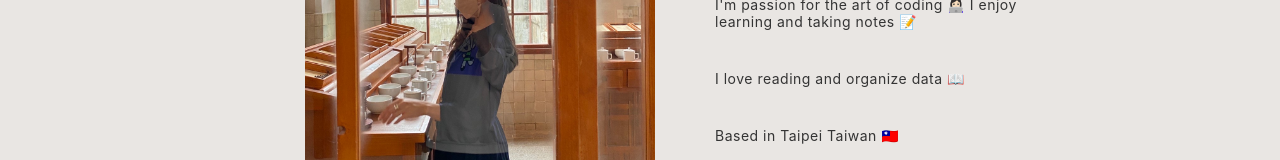
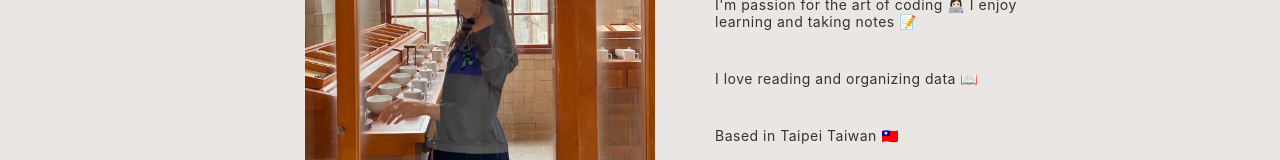
Before and after one commit to wuyuchuan617/NestJS-course, a Next.js app: page /about in a window 1280 px wide. Shown: the part 399-559 px from the top of the page. Built offline with nearby package versions, Linux system fonts and the light colour scheme.

Commit message:
fix text

```diff
--- a/components/about/About.js
+++ b/components/about/About.js
@@ -18,7 +18,7 @@ function About() {
         I enjoy learning and taking notes 📝
         `}</p>
         <p>{`
-       I love reading and organize data 📖
+       I love reading and organizing data 📖
         `}</p>
 
         <p>Based in Taipei Taiwan 🇹🇼 </p>
```
